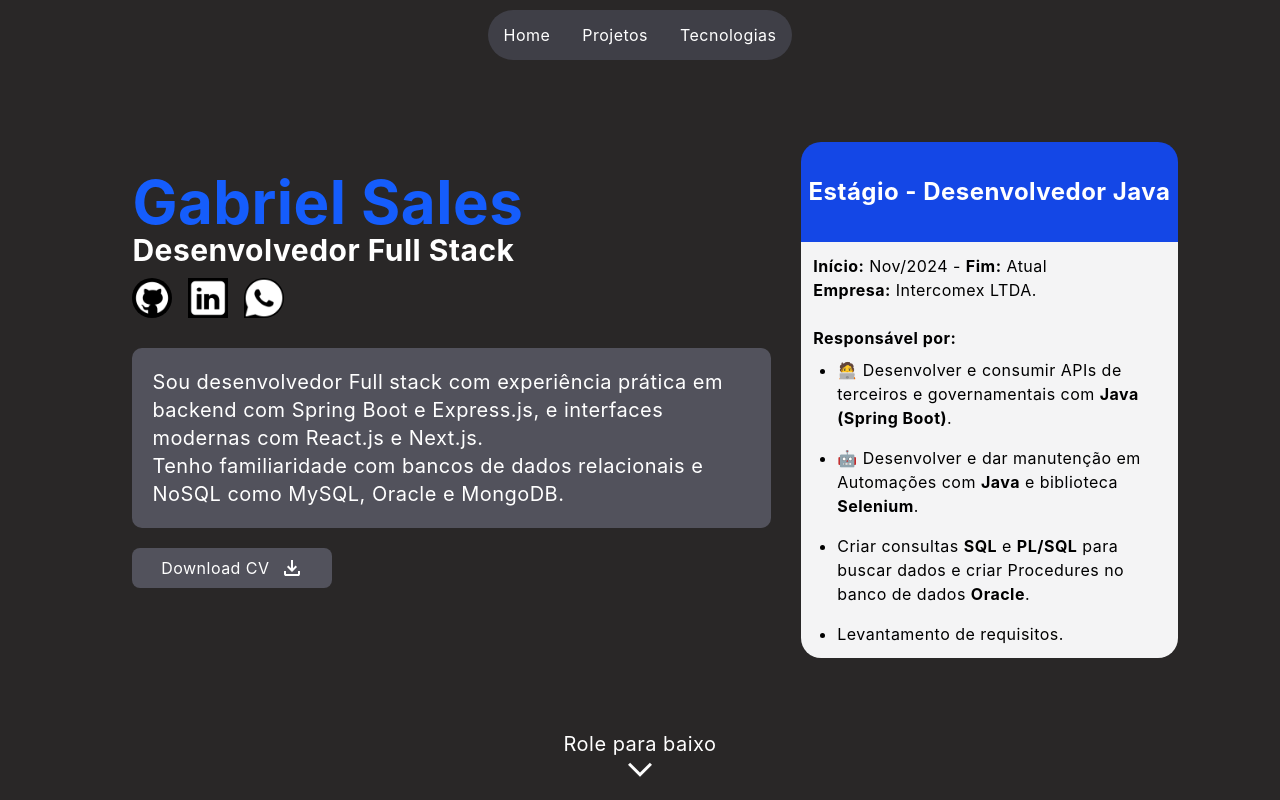
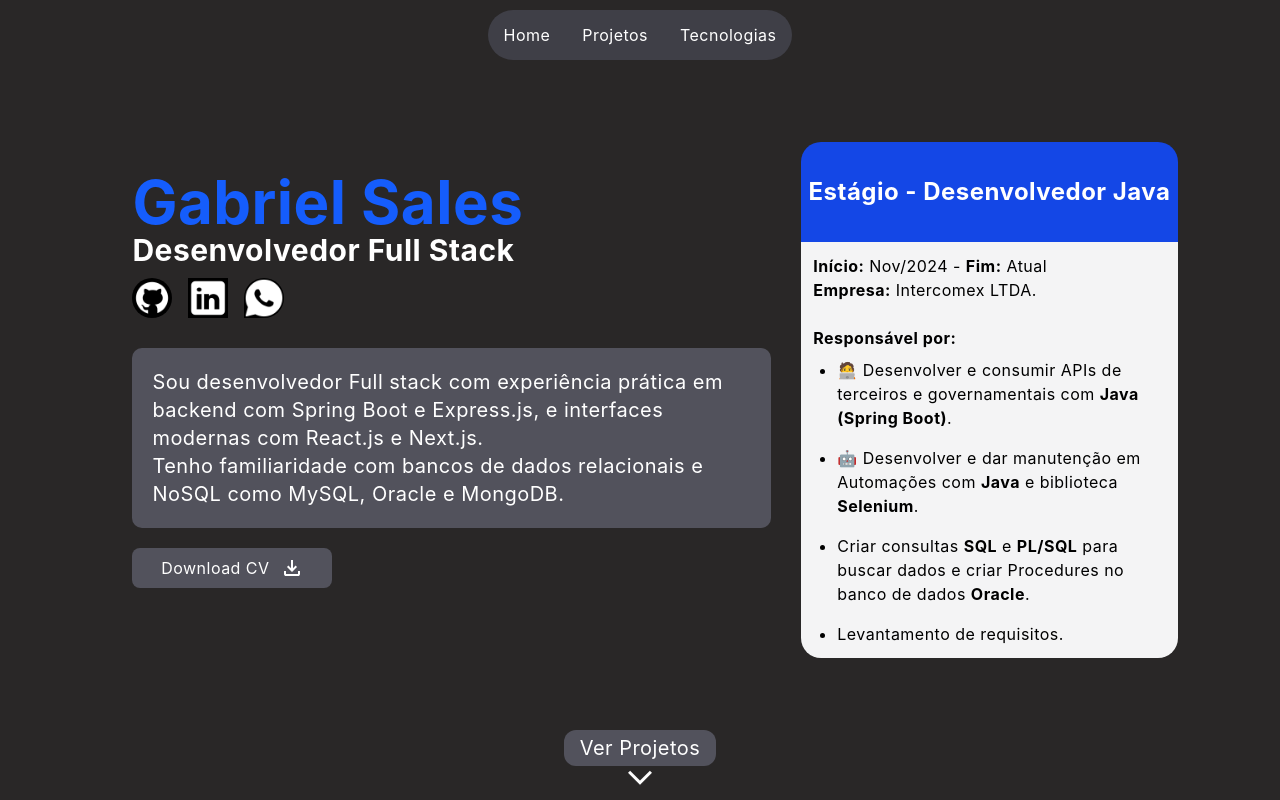
Before and after one commit to Gabriel-Sales-Mendonca/portfolio, a Next.js app: page / in a window 1280 px wide. Shown: the top 800 px of the page. Built offline with nearby package versions, Linux system fonts and the light colour scheme.

Commit message:
refacter: Troquei o rolar para baixo por um botão que leva para a os projetos

```diff
--- a/src/app/page.tsx
+++ b/src/app/page.tsx
@@ -28,9 +28,15 @@ export default function Home() {
             <h2 className="text-3xl font-bold mb-[10px]">Desenvolvedor Full Stack</h2>
 
             <div className="flex mb-[30px] space-x-4">
-              <Image src={GithubImage} alt="GitHub" width={40} height={40} className="rounded-full" />
-              <Image src={LinkedinImage} alt="GitHub" width={40} height={40} />
-              <Image src={WhatsappImage} alt="GitHub" width={40} height={40} className="rounded-t-full rounded-r-full" />
+              <Link href={"https://github.com/Gabriel-Sales-Mendonca"} target="_blank">
+                <Image src={GithubImage} alt="GitHub" width={40} height={40} className="rounded-full" />
+              </Link>
+              <Link href={"https://www.linkedin.com/in/gabriel-sales-mendon%C3%A7a/"} target="_blank">
+                <Image src={LinkedinImage} alt="Linkedin" width={40} height={40} />
+              </Link>
+              <Link href={"https://api.whatsapp.com/send?phone=31986829606&text=sua%20mensagem"} target="_blank">
+                <Image src={WhatsappImage} alt="Whatsapp" width={40} height={40} className="rounded-t-full rounded-r-full" />
+              </Link>
             </div>
 
             <p className="text-xl mt-[10px] mb-[20px] bg-zinc-600 rounded-[10px] p-5">Sou desenvolvedor Full stack com experiência prática em backend com Spring Boot e Express.js, e interfaces modernas com React.js e Next.js.<br />
@@ -68,7 +74,11 @@ export default function Home() {
       </div>
 
         <div className="mt-[-70px] z-100">
-          <div className="text-white w-full text-center text-xl">Role para baixo</div>
+          <div className="text-white w-full text-center text-xl flex justify-center">
+            <Link href={"#projects"} className="bg-zinc-600 hover:bg-gray-700 px-4 py-1 rounded-xl">
+              Ver Projetos
+            </Link>
+          </div>
 
           <div className="flex justify-center items-center text-white">
             <div className="animate-bounce">
```
